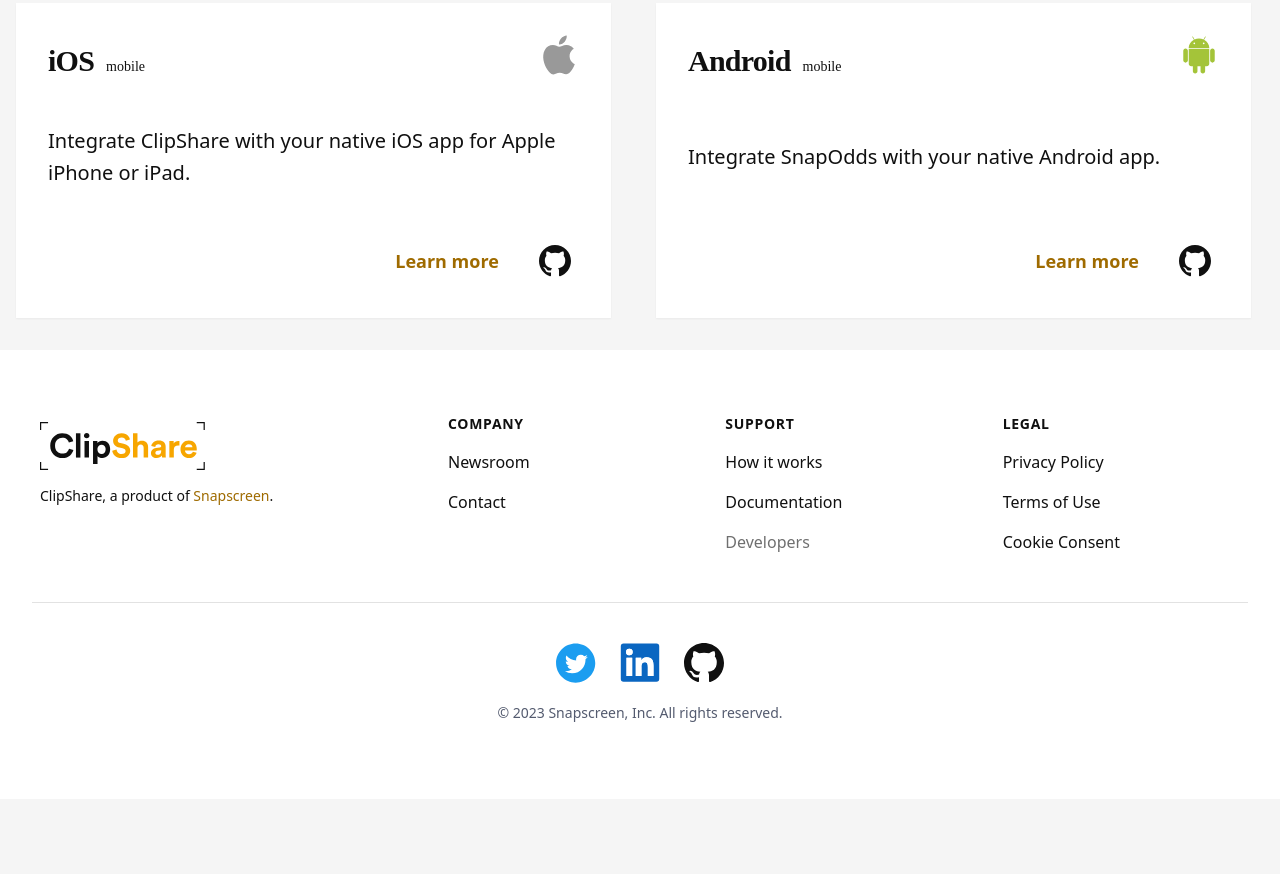
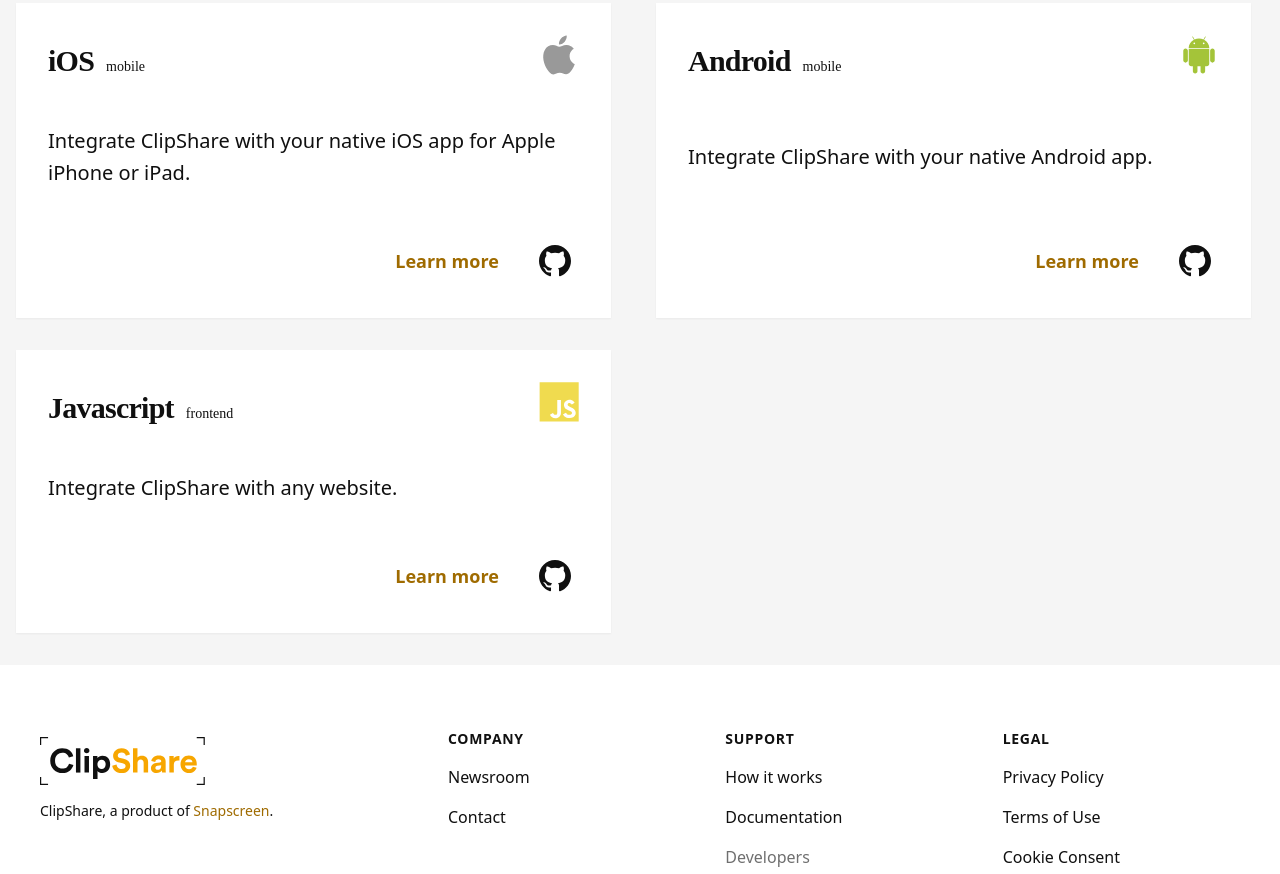
Before and after one commit to snapscreen/clipshare, a Gatsby site: page /developers in a window 1280 px wide. Shown: the part 639-1513 px from the top of the page. Before the commit the page ends 1438 px from the top, so only its background shows below. Built offline with nearby package versions, Linux system fonts and the light colour scheme; Gatsby itself is replaced by a stand-in of ours; what @contentful/rich-text-types would draw is missing.

Commit message:
add JS SDK to developer page

```diff
--- a/src/components/ThemeSwitch/index.tsx
+++ b/src/components/ThemeSwitch/index.tsx
@@ -31,12 +31,12 @@
     >
       {theme === "dark" ? (
         <>
-          <SunIcon className="h-5 w-5" aria-hidden="true" />
+          <MoonIcon className="h-5 w-5" aria-hidden="true" />
           <span className="sr-only">Switch to light mode</span>
         </>
       ) : (
         <>
-          <MoonIcon className="h-5 w-5" aria-hidden="true" />
+          <SunIcon className="h-5 w-5" aria-hidden="true" />
           <span className="sr-only">Switch to dark mode</span>
         </>
       )}
--- a/src/pages/developers.tsx
+++ b/src/pages/developers.tsx
@@ -16,9 +16,16 @@
   {
     framework: "Android",
     type: "mobile",
-    description: "Integrate SnapOdds with your native Android app.",
+    description: "Integrate ClipShare with your native Android app.",
     link: "https://docs.snapodds.com/clipshare-sdk-docs/mobile-sdk/android",
     gitLink: "https://github.com/clipshare/clipshare-sdk-android",
+  },
+  {
+    framework: "Javascript",
+    type: "frontend",
+    description: "Integrate ClipShare with any website.",
+    link: "https://docs.snapodds.com/clipshare-sdk-docs/web-sdk/javascript",
+    gitLink: "https://github.com/clipshare/clipshare-sdk-js-sample",
   },
 ];
 
```
